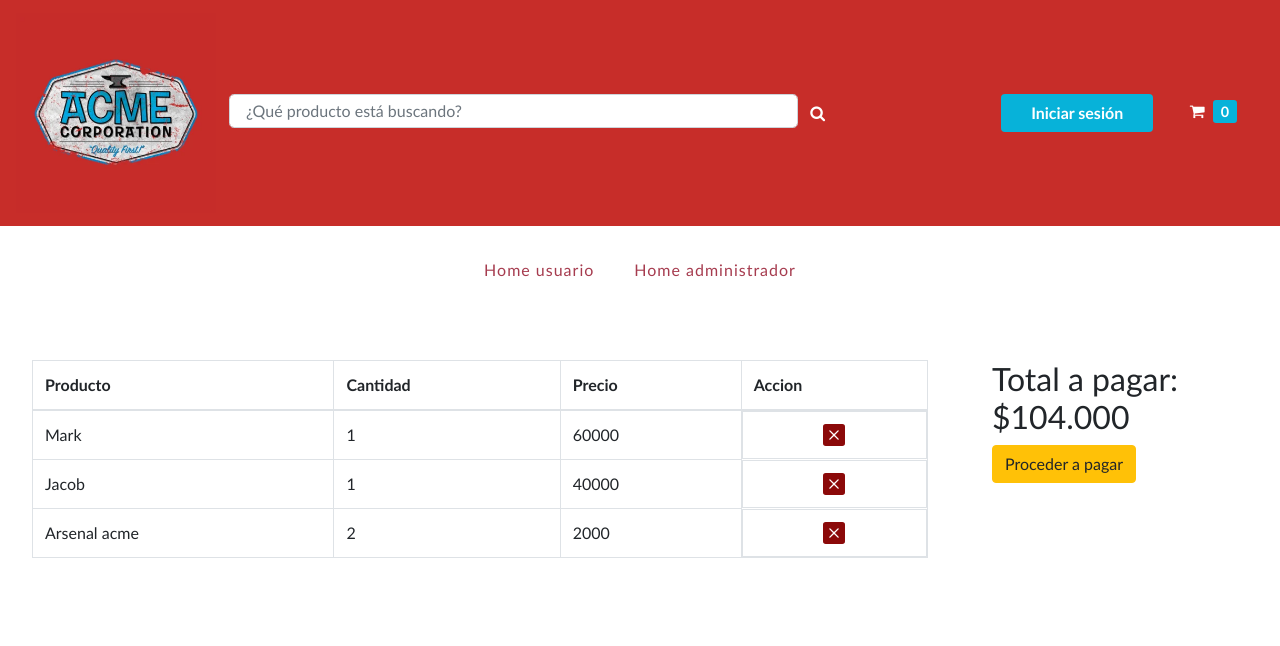
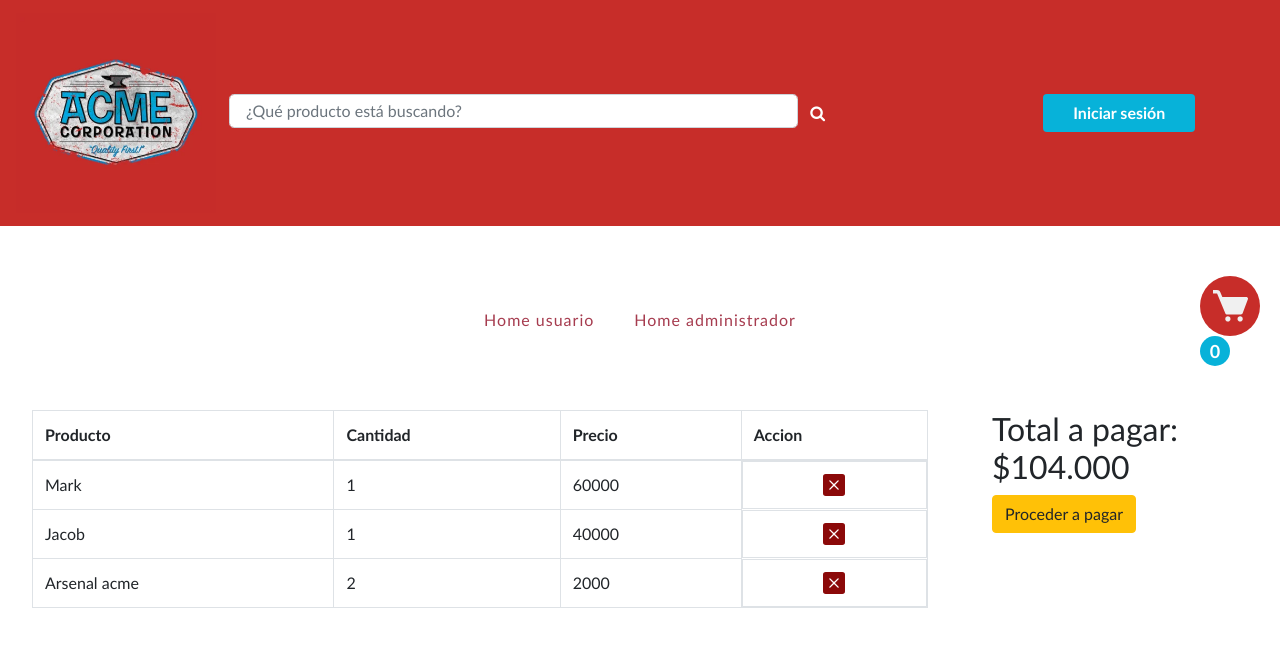
Before and after one commit to ACME-revolution/ACME-Developers-ciclo-4a-MinTIC2022, a React (Create React App) app in the folder front/: page /carrito in a window 1280 px wide. Shown: the top 646 px of the page. Built offline with nearby package versions, Linux system fonts and the light colour scheme; a web font is replaced by a local one.

Commit message:
Botón de carrito

```diff
--- a/front/src/components/Cart/Cart.jsx
+++ b/front/src/components/Cart/Cart.jsx
@@ -3,7 +3,6 @@ import { useEffect } from "react";
 import { useContext } from "react";
 import { useState } from "react";
 import { previous } from "react";
-import App from "../../App";
 import { CartContext } from "../../Context/CartContext";
 
 const Cart = () => {
@@ -14,8 +13,8 @@ const Cart = () => {
 
     useEffect(() => {
         setProductsLength(
-            cartItems.reduce(previous, current => previous + current.amount, 0)
-        );
+            cartItems?.reduce((previous, current) => previous + current.amount, 0)
+            );
     }, [cartItems]);
 
     const total = cartItems?.reduce(
@@ -24,12 +23,12 @@ const Cart = () => {
     );
 
     return (
-    <div className={App.cartContainer}>
-        <div className={App.ButtonCartContainertContext}>
-            <div>
+    <div className="cartContainer">
+        <div className="buttonCartContainert">
+            <div className="buttonCart">
                 {!cartOpen ? (
                     <svg
-                        className={App.open}
+                        className="Open"
                         width={"35px"}
                         viewBox="0 0 30 27"
                         fill="none"
@@ -63,10 +62,10 @@ const Cart = () => {
                     </svg>
                 )}
             </div>
-            {!cartOpen && ( <div className={App.productsnumber}>{productsLength}</div>)}
+            {!cartOpen && ( <div className= "productsNumber">{productsLength}</div>)}
         </div>
     </div>
 )};
 
 
-export default Cart
+export default Cart;
--- a/front/src/components/Home/Cabecera.js
+++ b/front/src/components/Home/Cabecera.js
@@ -30,10 +30,6 @@ const Cabecera = () => {
 
                 <div className="col-12 col-md-3 mt-4 mt-md-0 text-center">
                     <span><button className='btn' id="login_btn">Iniciar sesión</button></span>
-                    &nbsp; &nbsp; &nbsp; &nbsp; &nbsp;
-                    <Link to={`/carrito`}><i className="fa fa-shopping-cart fa-1x text-white" aria-hidden="false"></i></Link>
-                    &nbsp;
-                    <span className='ml-1' id="cart_count">{numeroItemsCarrito}</span>
                 </div>
             </nav>
         </header>
--- a/front/src/components/Home/Nav.jsx
+++ b/front/src/components/Home/Nav.jsx
@@ -4,7 +4,7 @@ const Nav = () => {
   return (
     <section>
         <ul className = "navegation">
-            <li><Link to="ListaArticulos">Home usuario</Link></li>
+            <li><Link to="Products">Home usuario</Link></li>
             <li><Link to="ListaProductos">Home administrador</Link></li>
         </ul>
     </section>
--- a/front/src/components/Home/layout/Layout.jsx
+++ b/front/src/components/Home/layout/Layout.jsx
@@ -3,11 +3,13 @@ import {Outlet} from "react-router-dom"
 import Header from '../Cabecera';
 import Nav from '../Nav';
 import Footer from '../PiePagina';
+import Cart from '../../Cart/Cart'
 
 const Layout = () => {
   return (
     <>
         <Header/>
+        <Cart/>
         <Nav/>
         <Outlet/>
         <Footer/>
--- a/front/src/styles/App.css
+++ b/front/src/styles/App.css
@@ -42,16 +42,19 @@ nav {
   justify-content: center;
   padding: 2rem;
 }
+
 .navegation li {
   list-style: none;
   margin: 0 20px;
 }
+
 .navegation li a {
-  color:  #A63C4F;
+  color: #A63C4F;
   text-decoration: none;
   font-weight: 400;
   letter-spacing: 1px;
 }
+
 .navegation li:hover a {
   color: #07B2D9;
 }
@@ -109,10 +112,11 @@ nav {
 #products_heading {
   margin-top: 5rem;
 }
+
 /* Tarjeta cuadro de productos */
 .card {
   display: flex;
-  height:   100%;
+  height: 100%;
   width: 100%;
   padding-left: 0;
 
@@ -189,7 +193,7 @@ footer {
   color: #A63C4F;
 }
 
-.sub-headding{
+.sub-headding {
   display: absolute;
   color: #A63C4F;
   font-weight: bold;
@@ -205,7 +209,7 @@ footer {
   padding-bottom: 2rem;
 }
 
-.agregar form .inputBox{
+.agregar form .inputBox {
   display: grid;
   grid-template-columns: repeat(1, 34rem);
   grid-gap: 1rem;
@@ -249,7 +253,7 @@ footer {
 
 /*CARRITO DE COMPRAS:*/
 
-.container-cart{
+.container-cart {
   display: flex;
   justify-content: space-around;
   align-items: flex-start;
@@ -257,24 +261,72 @@ footer {
   height: 100vh;
   padding-top: 30px;
 }
-.container-table{
-    background-color:white;
-    width: 70%;
+
+.container-table {
+  background-color: white;
+  width: 70%;
 }
-.container-table .color-icon{
+
+.container-table .color-icon {
   width: 100%;
   height: 100%;
   color: rgb(139, 9, 9);
   display: flex;
   justify-content: center;
 }
-.container-table .color-icon div{
+
+.container-table .color-icon div {
   cursor: pointer;
   width: 50%;
   display: flex;
   justify-content: center;
 }
 
-.container-pago{
+.container-pago {
   width: 20%;
 }
+
+.cartContainer {
+  width: 100vw;
+  height: 50px;
+  display: flex;
+  justify-content: flex-end;
+}
+
+.buttonCartContainert {
+  position: absolute;
+  margin-top: 50px;
+  margin-right: 20px;
+  cursor: pointer;
+  z-index: 2;
+}
+
+.buttonCartContainert.svg {
+  height: 25px;
+  margin-right: 2px;
+}
+
+.buttonCart {
+  background-color: #C72D29;
+  width: 60px;
+  height: 60px;
+  display: flex;
+  align-items: center;
+  justify-content: center;
+  border-radius: 999px;
+}
+
+.productsNumber {
+  height: 30px;
+  width: 30px;
+  border-radius: 50px;
+  top: 0;
+  right: 0;
+  background-color: #07B2D9;
+  font-size: 18px;
+  font-weight: bold;
+  color: #fff;
+  display: flex;
+  justify-content: center;
+  align-items: center;
+}
```
